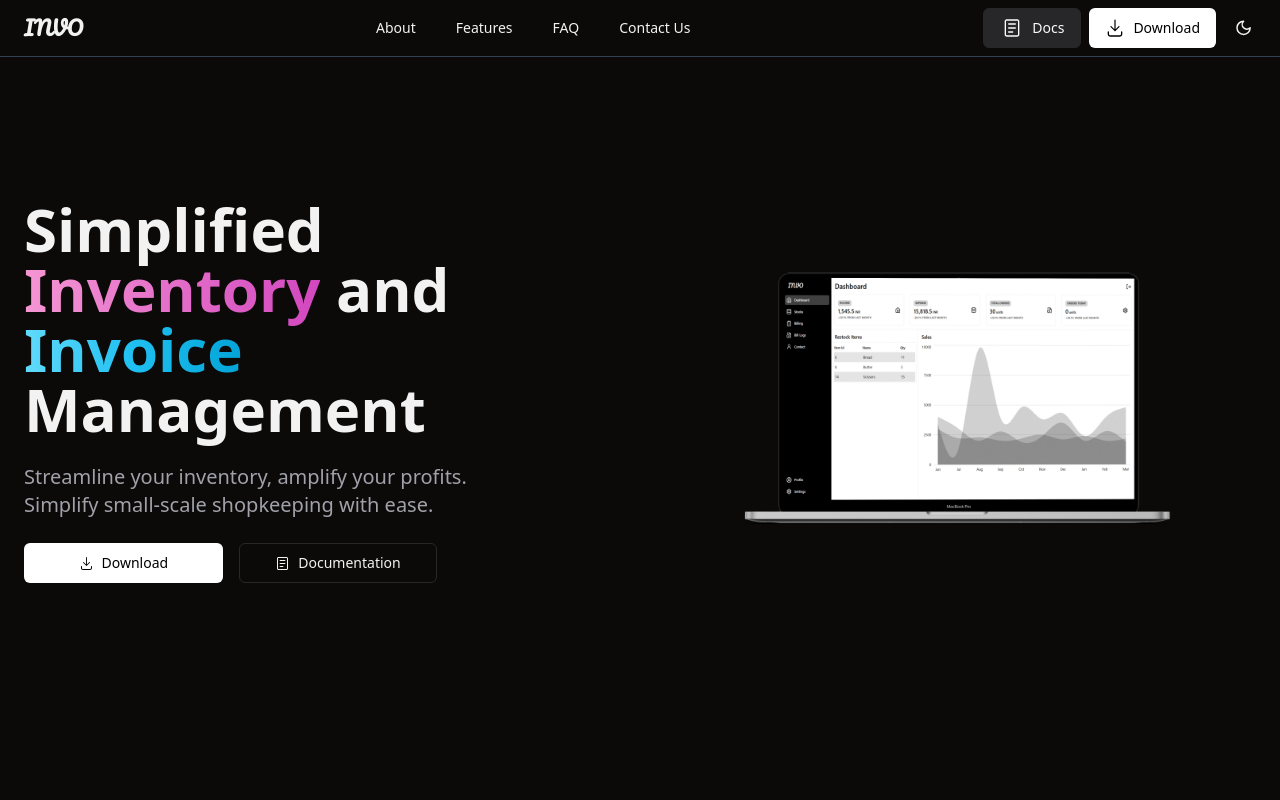
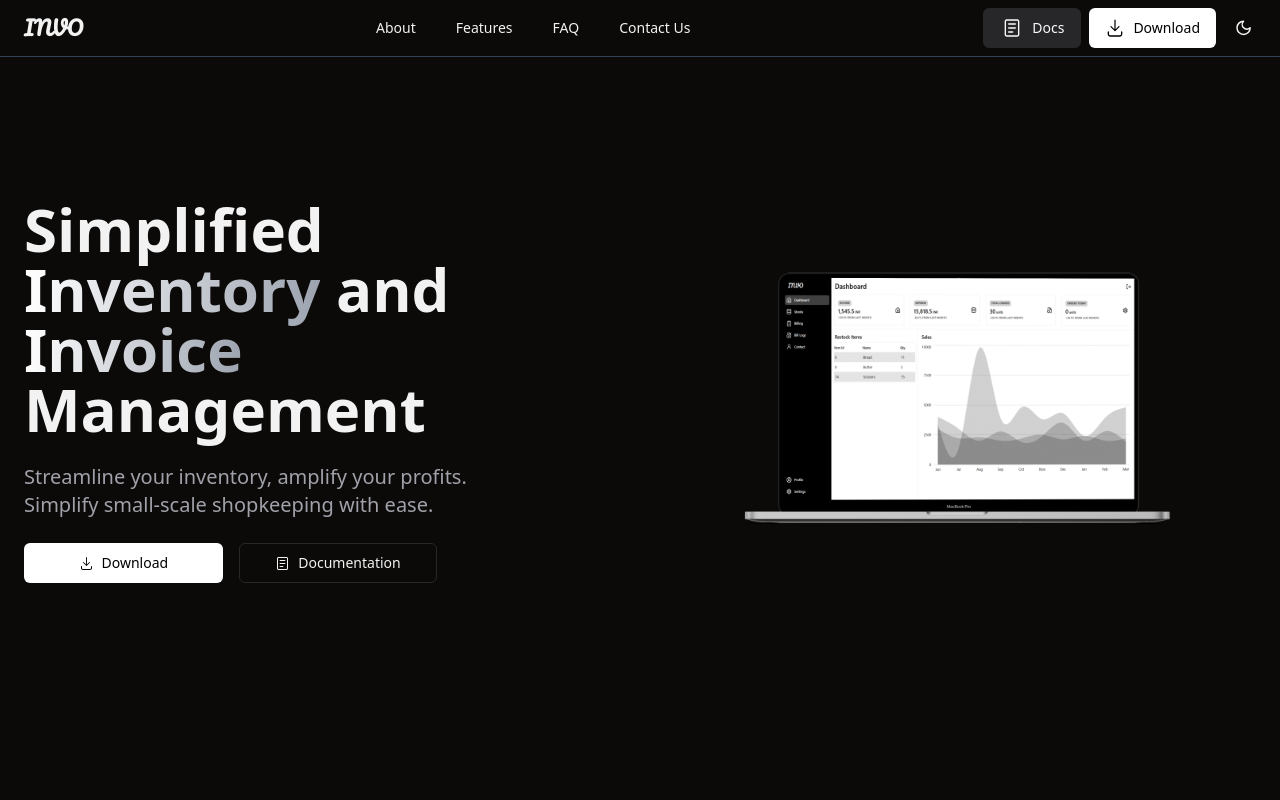
Before and after one commit to krish4693/invo-website, a Next.js app: page / in a window 1280 px wide. Shown: the top 800 px of the page. Built offline with nearby package versions, Linux system fonts and the light colour scheme.

Commit message:
modified hero-color gradient of hero text h1

```diff
--- a/src/app/globals.css
+++ b/src/app/globals.css
@@ -6,6 +6,7 @@
 @tailwind base;
 @tailwind components;
 @tailwind utilities;
+
 .shadow {
   position: absolute;
   background: hsl(var(--primary) / 0%);
--- a/src/components/Hero.tsx
+++ b/src/components/Hero.tsx
@@ -19,20 +19,20 @@ export const Hero = () => {
   return (
     <section className="container grid lg:grid-cols-2 place-items-center py-20 md:py-32 gap-10">
 
-      <div className="text-center lg:text-start space-y-6">
-        <main className="text-5xl md:text-6xl font-bold">
+      <div className="text-center lg:text-start space-y-6  ">
+        <main className="text-5xl md:text-6xl font-bold ">
           <h1 className="inline">
             <span>
               Simplified
             </span>{" "}
-            <span className="inline bg-gradient-to-r from-[#F596D3]  to-[#D247BF] text-transparent bg-clip-text">
+            <span className="dark:bg-gradient-to-r dark:from-white dark:to-gray-400 dark:text-transparent dark:bg-clip-text">
             Inventory
 
             </span>
           </h1>{" "}
           and{" "}
           <h2 className="inline">
-            <span className="inline bg-gradient-to-r from-[#61DAFB] via-[#1fc0f1] to-[#03a3d7] text-transparent bg-clip-text">
+            <span className=" dark:bg-gradient-to-r dark:from-white dark:to-gray-400 dark:text-transparent dark:bg-clip-text">
               Invoice
             </span>{" "}
             Management
```
